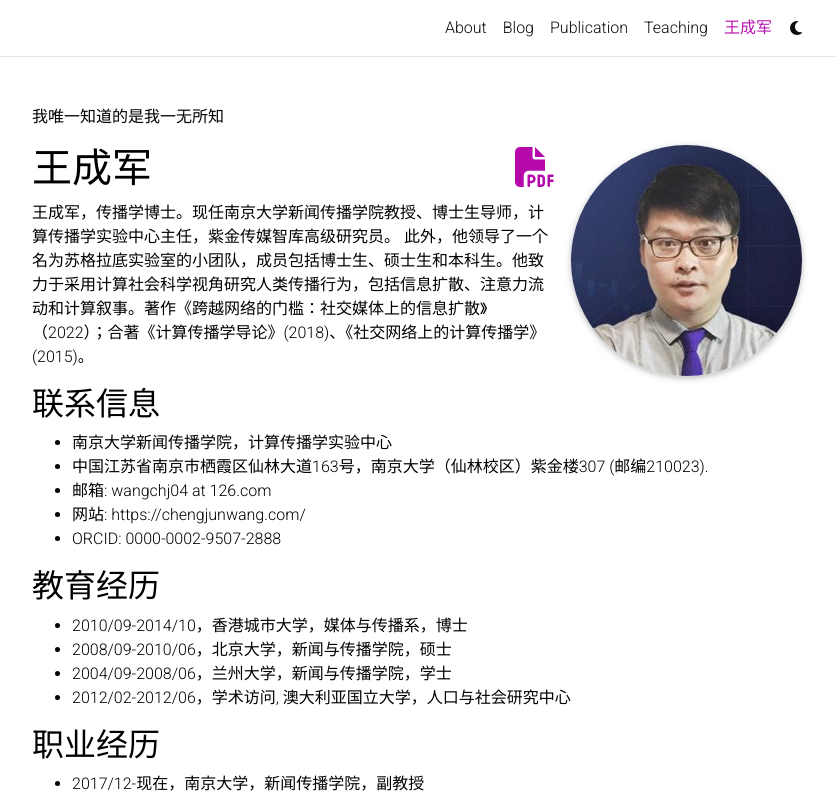
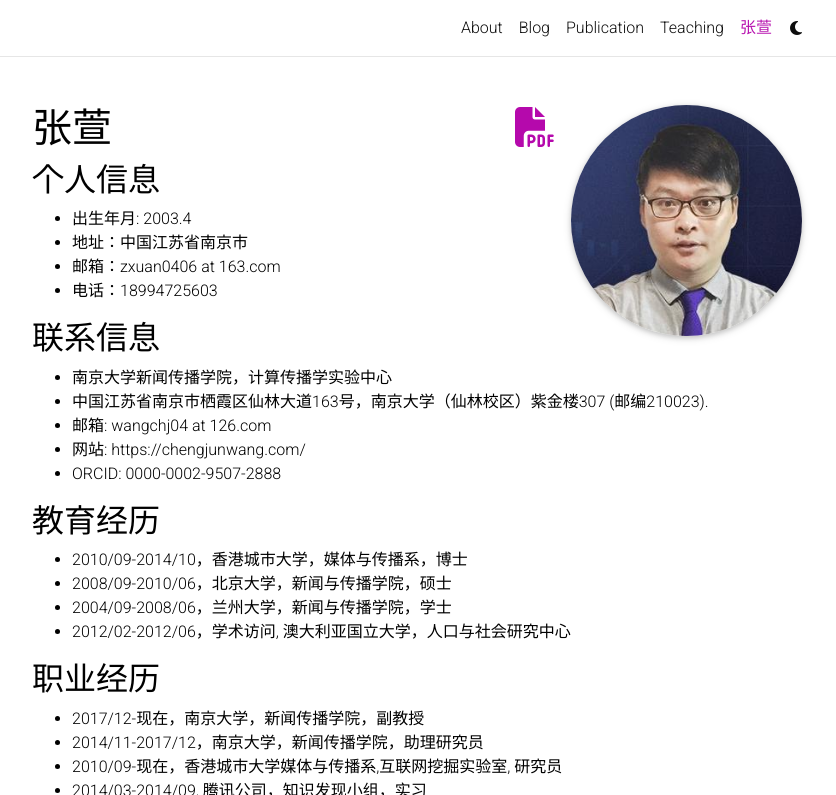
Before and after one commit to ZhangXuan0406/ZhangXuan0406.github.io, a Jekyll site: the page built from _pages/中文.md, in a window 1280 px wide and 900 px high, cut to the strip 0-795 px from the top of the window. Shown: the whole strip, without its empty margins (223-1059 px from the left). Built offline with Jekyll 4.4.1, drawn with Linux system fonts in a browser that asks for light colours; full-size pictures stand in for the smaller copies a plugin makes; comment, search, counter and statistics services are not loaded; a style sheet for code colours, icons or effects is not loaded.

Commit message:
Update 中文.md

```diff
--- a/_pages/中文.md
+++ b/_pages/中文.md
@@ -1,8 +1,8 @@
 ---
 layout: about
-title: 王成军
+title: 张萱
 permalink: /中文/
-subtitle: 我唯一知道的是我一无所知
+subtitle:
 profile:
   align: right
   image: avatar.jpeg
@@ -21,7 +21,11 @@
 <h1 class="post-title">{{ page.title }} {% if page.cv_pdf %}<a href="{{ page.cv_pdf | prepend: 'assets/pdf/' | relative_url}}" target="_blank" rel="noopener noreferrer" class="float-right"><i class="fas fa-file-pdf"></i></a>{% endif %}</h1>
 
 
-王成军，传播学博士。现任南京大学新闻传播学院教授、博士生导师，计算传播学实验中心主任，紫金传媒智库高级研究员。 此外，他领导了一个名为苏格拉底实验室的小团队，成员包括博士生、硕士生和本科生。他致力于采用计算社会科学视角研究人类传播行为，包括信息扩散、注意力流动和计算叙事。著作《跨越网络的门槛：社交媒体上的信息扩散》（2022）；合著《计算传播学导论》(2018)、《社交网络上的计算传播学》(2015)。
+## 个人信息
+- 出生年月: 2003.4
+- 地址：中国江苏省南京市
+- 邮箱：zxuan0406 at 163.com
+- 电话：18994725603
 
 ## 联系信息
 - 南京大学新闻传播学院，计算传播学实验中心
```
